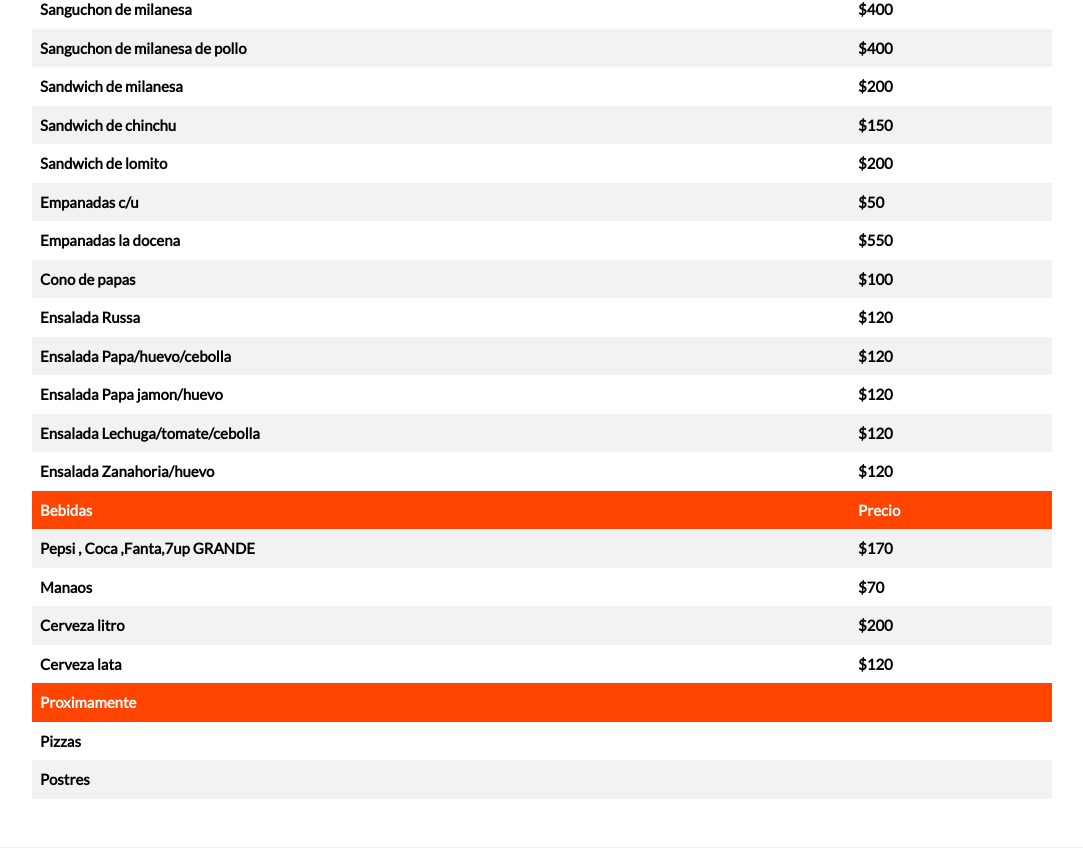
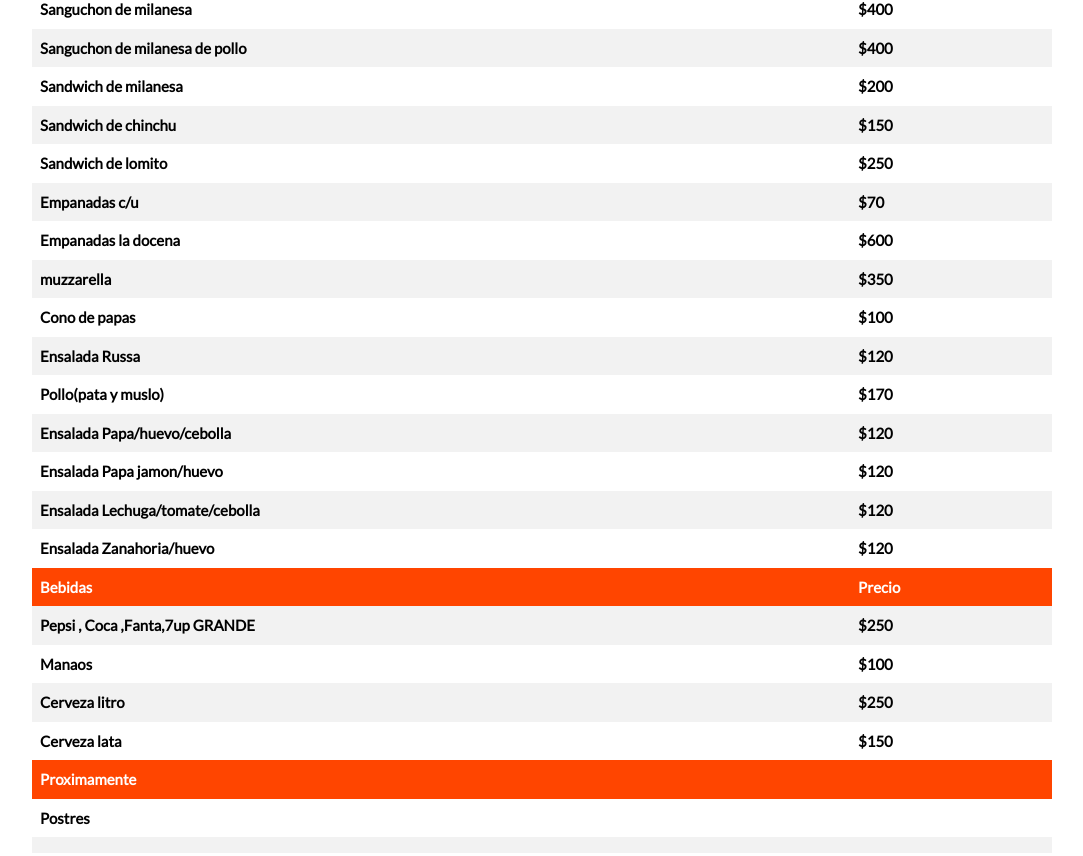
Before and after one commit to cristianmedina23/hermanosparrilleros, a plain HTML site: page index.html in a window 1280 px wide. Shown: the part 1672-2528 px from the top of the page, without its empty margins (98-1181 px from the left). Drawn offline with nearby package versions, Linux system fonts and the light colour scheme.

Commit message:
cambios en los porecios y foto de mercado

```diff
--- a/index.html
+++ b/index.html
@@ -213,15 +213,19 @@ th {
 </tr>
       <tr>
     <td>Sandwich de lomito</td>
-    <td>$200</td>
+    <td>$250</td>
 </tr>
      <tr>
     <td>Empanadas c/u</td>
-    <td>$50</td>
+    <td>$70</td>
 </tr>
      <tr>
     <td>Empanadas la docena</td>
-    <td>$550</td>
+    <td>$600</td>
+</tr>
+<tr>
+  <td>muzzarella</td>
+  <td>$350</td>
 </tr>
 
                       <tr>
@@ -231,6 +235,10 @@ th {
         <tr>
     <td>Ensalada Russa</td>
     <td>$120</td>
+</tr>
+<tr>
+  <td>Pollo(pata y muslo)</td>
+  <td>$170</td>
 </tr>
 
         <tr>
@@ -259,19 +267,19 @@ th {
 
   <tr>
     <td>Pepsi , Coca ,Fanta,7up GRANDE</td>
-    <td>$170</td>
+    <td>$250</td>
 </tr>
    <tr>
     <td>Manaos</td>
-    <td>$70</td>
+    <td>$100</td>
 </tr>
   <tr>
     <td>Cerveza litro</td>
-    <td>$200</td>
+    <td>$250</td>
 </tr>
   <tr>
     <td>Cerveza lata</td>
-    <td>$120</td>
+    <td>$150</td>
 </tr>
 
 
@@ -284,10 +292,6 @@ th {
 
 
 
-  <tr>
-    <td>Pizzas  </td>
-    <td></td>
-</tr>
     <tr>
     <td>Postres  </td>
     <td></td>
@@ -345,7 +349,7 @@ th {
     <td>
 
 
-$550
+$700
 
 
  </td>
@@ -353,7 +357,7 @@ $550
     <tr>
     <td> 3 Sandwich de bondiola + gaseosa(manaos) </td>
     <td>
-$650
+$800
 </td>
 
   </tr>
@@ -362,7 +366,7 @@ $650
     <td>
 
 
-$750
+$1000
 
 </td>
 
@@ -370,7 +374,7 @@ $750
     <tr>
     <td>3 choris + gaseosa (manaos) </td>
     <td>
-$350
+$400
 
 </td>
 
@@ -378,7 +382,7 @@ $350
     <tr>
     <td>12 empanadas + gaseosa(Coca grande) </td>
     <td>
-$700
+$800
 
 </td>
 
@@ -388,7 +392,7 @@ $700
     <td>
 
 
-$900
+$1000
 
 </td>
 
@@ -396,7 +400,7 @@ $900
     <tr>
     <td>2 Sanguchon de milanesa + gaseosa(Coca grande) </td>
     <td>
-$900
+$1050
 
 </td>
 
@@ -405,7 +409,7 @@ $900
     <td>2 Sanguchon de milanesa + gaseosa(Manaos) </td>
     <td>
 
-$800
+$1000
 
 
 </td>
@@ -415,7 +419,7 @@ $800
     <td>3 Sanguchon de milanesa</td>
     <td>
 
-$1000
+$1200
 
 
 </td>
```
Also changed, not shown: img/mercado pago3.jpg.
